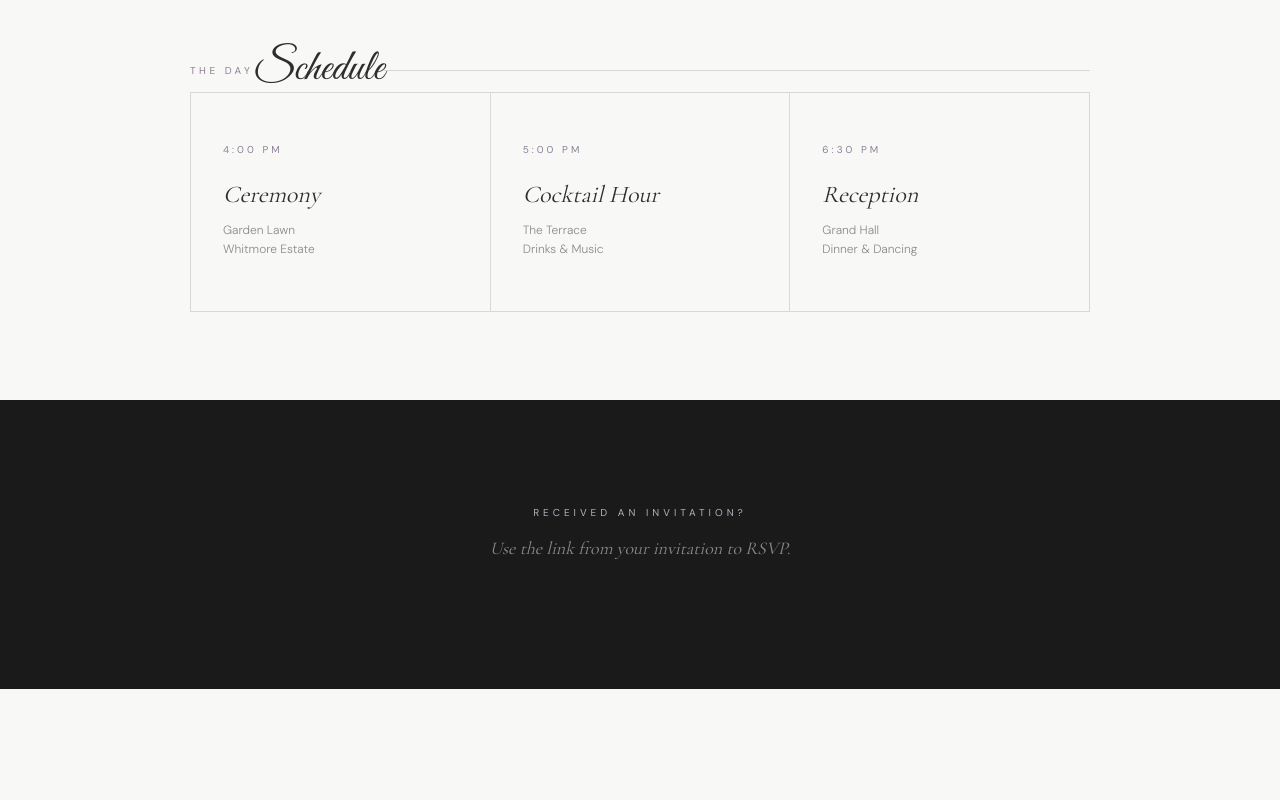
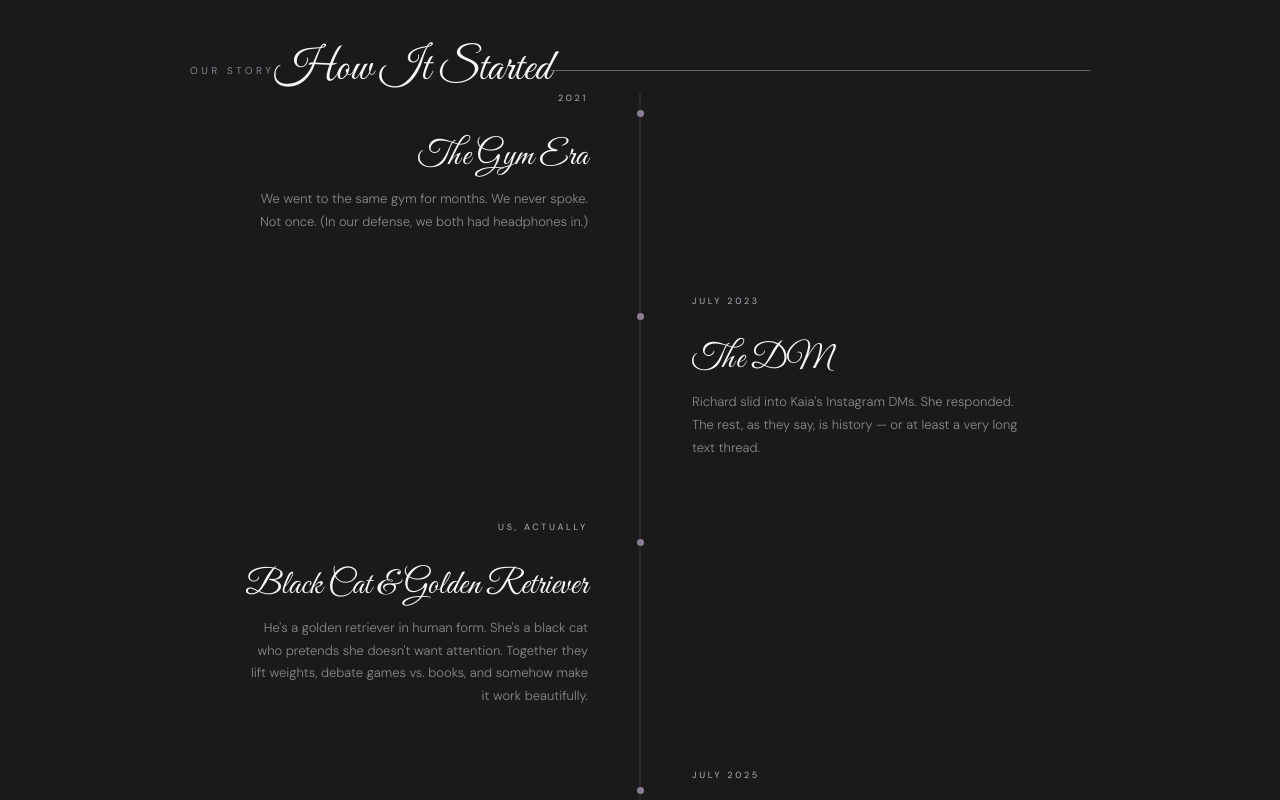
Before and after one commit to kaiafay/wedding-website, a Next.js app: page / in a window 1280 px wide. Shown: the part 840-1640 px from the top of the page. Before the commit the page ends 1529 px from the top, so only its background shows below. Built offline with nearby package versions, Linux system fonts and the light colour scheme.

Commit message:
add our story section

```diff
--- a/src/app/page.tsx
+++ b/src/app/page.tsx
@@ -2,6 +2,7 @@
 
 import { useEffect, useState } from "react";
 import HeroSection from "@/components/sections/HeroSection";
+import OurStorySection from "@/components/sections/OurStorySection";
 import ScheduleSection from "@/components/sections/ScheduleSection";
 import RsvpSection from "@/components/sections/RsvpSection";
 
@@ -39,6 +40,7 @@ export default function Home() {
   return (
     <main>
       <HeroSection />
+      <OurStorySection />
       <ScheduleSection />
       <RsvpSection
         token={token}
--- /dev/null
+++ b/src/components/sections/OurStorySection.tsx
@@ -0,0 +1,209 @@
+const entries = [
+  {
+    label: "2021",
+    title: "The Gym Era",
+    body: "We went to the same gym for months. We never spoke. Not once. (In our defense, we both had headphones in.)",
+  },
+  {
+    label: "July 2023",
+    title: "The DM",
+    body: "Richard slid into Kaia's Instagram DMs. She responded. The rest, as they say, is history — or at least a very long text thread.",
+  },
+  {
+    label: "Us, Actually",
+    title: "Black Cat & Golden Retriever",
+    body: "He's a golden retriever in human form. She's a black cat who pretends she doesn't want attention. Together they lift weights, debate games vs. books, and somehow make it work beautifully.",
+  },
+  {
+    label: "July 2025",
+    title: "The Hike",
+    body: "On a trail at one of their favorite spots, Richard got down on one knee. It was public enough to be a moment, private enough to be theirs.",
+  },
+];
+
+export default function OurStorySection() {
+  return (
+    <section style={{ background: "var(--dark)", padding: "88px 0" }}>
+      <div style={{ maxWidth: 900, margin: "0 auto", padding: "0 48px" }}>
+        {/* Header */}
+        <div className="flex items-center gap-6 mb-16">
+          <span
+            className="font-sans"
+            style={{
+              fontSize: 10,
+              letterSpacing: "0.35em",
+              textTransform: "uppercase",
+              color: "var(--mauve)",
+              whiteSpace: "nowrap",
+            }}
+          >
+            Our Story
+          </span>
+          <span
+            className="font-script"
+            style={{
+              fontSize: 44,
+              color: "var(--white)",
+              lineHeight: 1,
+              whiteSpace: "nowrap",
+            }}
+          >
+            How It Started
+          </span>
+          <div
+            className="flex-1"
+            style={{ height: 1, background: "var(--mauve-dark)" }}
+          />
+        </div>
+
+        {/* Timeline */}
+        <div style={{ position: "relative" }}>
+          {/* Vertical spine */}
+          <div
+            style={{
+              position: "absolute",
+              top: 0,
+              bottom: 0,
+              left: "50%",
+              width: 1,
+              background: "var(--mauve-dark)",
+              opacity: 0.4,
+              transform: "translateX(-50%)",
+            }}
+          />
+
+          {entries.map((entry, i) => {
+            const isRight = i % 2 === 0;
+            const align = isRight ? "right" : "left";
+
+            return (
+              <div
+                key={entry.title}
+                style={{
+                  display: "grid",
+                  gridTemplateColumns: "1fr 40px 1fr",
+                  alignItems: "start",
+                  marginBottom: i < entries.length - 1 ? 32 : 0,
+                }}
+              >
+                {/* Left content (shown for right-aligned / odd entries) */}
+                <div
+                  style={{
+                    paddingRight: 32,
+                    paddingBottom: 16,
+                    textAlign: "right",
+                    visibility: isRight ? "visible" : "hidden",
+                  }}
+                >
+                  <span
+                    className="font-sans"
+                    style={{
+                      display: "block",
+                      fontSize: 9,
+                      letterSpacing: "0.3em",
+                      textTransform: "uppercase",
+                      color: "var(--mauve-light)",
+                      marginBottom: 8,
+                    }}
+                  >
+                    {entry.label}
+                  </span>
+                  <p
+                    className="font-script"
+                    style={{
+                      fontSize: 34,
+                      color: "var(--white)",
+                      lineHeight: 1.1,
+                      marginBottom: 10,
+                    }}
+                  >
+                    {entry.title}
+                  </p>
+                  <p
+                    className="font-sans"
+                    style={{
+                      fontSize: 13,
+                      fontWeight: 300,
+                      color: "var(--subtle)",
+                      lineHeight: 1.75,
+                      marginLeft: "auto",
+                      maxWidth: 340,
+                    }}
+                  >
+                    {entry.body}
+                  </p>
+                </div>
+
+                {/* Spine dot */}
+                <div
+                  style={{
+                    display: "flex",
+                    justifyContent: "center",
+                    paddingTop: 18,
+                  }}
+                >
+                  <div
+                    style={{
+                      width: 7,
+                      height: 7,
+                      borderRadius: "50%",
+                      background: "var(--mauve)",
+                      flexShrink: 0,
+                    }}
+                  />
+                </div>
+
+                {/* Right content (shown for left-aligned / even entries) */}
+                <div
+                  style={{
+                    paddingLeft: 32,
+                    paddingBottom: 16,
+                    textAlign: "left",
+                    visibility: isRight ? "hidden" : "visible",
+                  }}
+                >
+                  <span
+                    className="font-sans"
+                    style={{
+                      display: "block",
+                      fontSize: 9,
+                      letterSpacing: "0.3em",
+                      textTransform: "uppercase",
+                      color: "var(--mauve-light)",
+                      marginBottom: 8,
+                    }}
+                  >
+                    {entry.label}
+                  </span>
+                  <p
+                    className="font-script"
+                    style={{
+                      fontSize: 34,
+                      color: "var(--white)",
+                      lineHeight: 1.1,
+                      marginBottom: 10,
+                    }}
+                  >
+                    {entry.title}
+                  </p>
+                  <p
+                    className="font-sans"
+                    style={{
+                      fontSize: 13,
+                      fontWeight: 300,
+                      color: "var(--subtle)",
+                      lineHeight: 1.75,
+                      maxWidth: 340,
+                    }}
+                  >
+                    {entry.body}
+                  </p>
+                </div>
+              </div>
+            );
+          })}
+        </div>
+      </div>
+    </section>
+  );
+}
```
